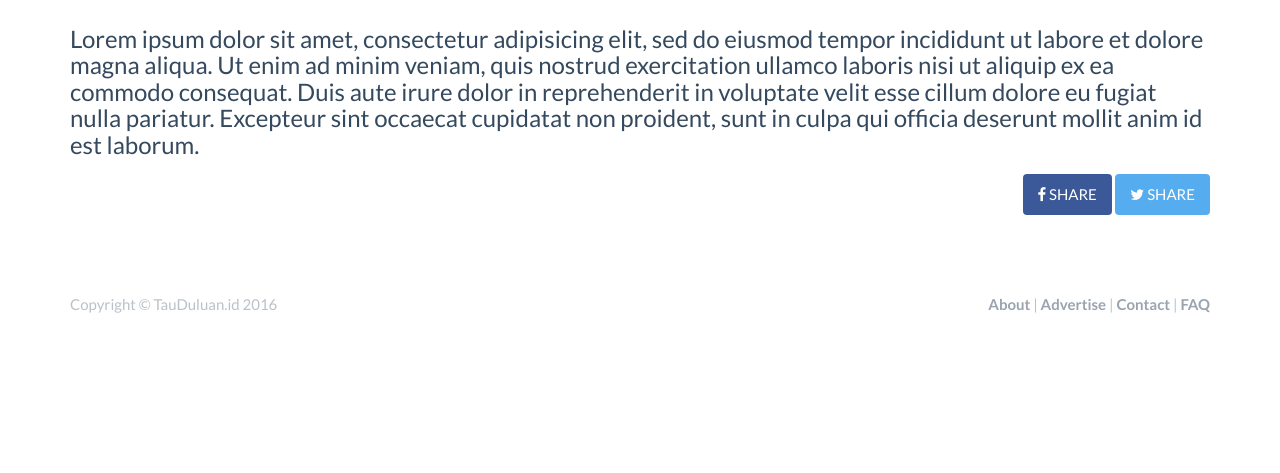
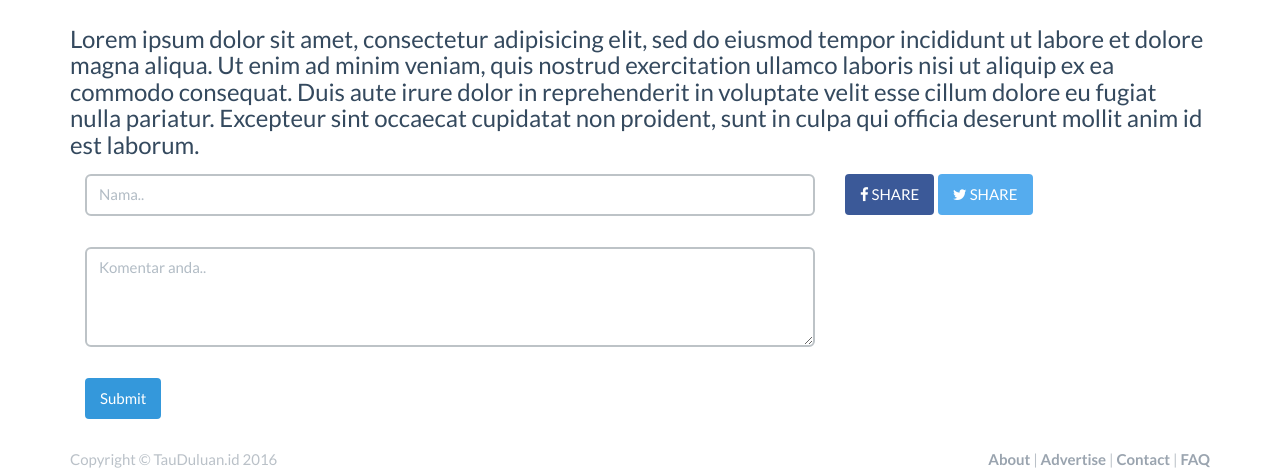
Before and after one commit to tauduluan/php, a PHP site: page /post.php in a window 1280 px wide. Shown: the part 841-1314 px from the top of the page. Before the commit the page ends 1154 px from the top, so only its background shows below. Run offline with PHP 8.4, Linux system fonts and the light colour scheme; grey boxes labelled with a size stand in for pictures from a placeholder-image service; some libraries are stand-ins or nearby versions.

Commit message:
Push comments to firebase, margin top for footer

```diff
--- a/comment.php
+++ b/comment.php
@@ -1,22 +1,21 @@
-<div id="disqus_thread"></div>
-<script>
-/**
-* RECOMMENDED CONFIGURATION VARIABLES: EDIT AND UNCOMMENT THE SECTION BELOW TO INSERT DYNAMIC VALUES FROM YOUR PLATFORM OR CMS.
-* LEARN WHY DEFINING THESE VARIABLES IS IMPORTANT: https://disqus.com/admin/universalcode/#configuration-variables
-*/
-/*
-var disqus_config = function () {
-this.page.url = PAGE_URL; // Replace PAGE_URL with your page's canonical URL variable
-this.page.identifier = PAGE_IDENTIFIER; // Replace PAGE_IDENTIFIER with your page's unique identifier variable
-};
-*/
-(function() { // DON'T EDIT BELOW THIS LINE
-var d = document, s = d.createElement('script');
+<input type="text" class="form-control" placeholder="Nama.." id="nama"><br>
+<textarea rows="8" id="komentar" placeholder="Komentar anda.." class="form-control"></textarea><br>
+<button class="btn btn-info" onclick="postComment()">Submit</button>
+<script type="text/javascript">
+  function postComment() {
+    // Firebase
+    var ref = new Firebase("https://tauduluan.firebaseio.com");
+    var comments = ref.child("comments");
 
-s.src = '//tauduluan-id.disqus.com/embed.js';
+    // Get input value
+    var nama = $('#nama').val();
+    var komentar = $('#komentar').val();
 
-s.setAttribute('data-timestamp', +new Date());
-(d.head || d.body).appendChild(s);
-})();
+    // Post data to firebase
+    comments.push().set({
+      nama: nama,
+      komentar: komentar
+    })
+  }
 </script>
-<noscript>Please enable JavaScript to view the <a href="https://disqus.com/?ref_noscript" rel="nofollow">comments powered by Disqus.</a></noscript>
+<script src="https://cdn.firebase.com/js/client/2.4.1/firebase.js" charset="utf-8"></script>
--- a/css/style.css
+++ b/css/style.css
@@ -10,6 +10,14 @@ button.twitter {
 	text-transform: uppercase;
 }
 
+.form-control {
+	/*width: 200px;*/
+}
+
+#komentar {
+	height: 100px;
+}
+
 footer {
   margin-top: 25px;
 }
--- a/footer.php
+++ b/footer.php
@@ -1,3 +1,4 @@
+<br><br><br><br><br>
 <footer>
       <div class="pull-left">
         Copyright &copy; TauDuluan.id 2016
--- a/post.php
+++ b/post.php
@@ -68,8 +68,10 @@
           esse cillum dolore eu fugiat nulla pariatur. Excepteur sint occaecat cupidatat non proident, sunt
           in culpa qui officia deserunt mollit anim id est laborum.
       </div>
-      <?php include 'comment.php'; ?>
-      <div class="pull-right">
+      <div class="col-md-8">
+        <?php include 'comment.php'; ?>
+      </div>
+      <div class="pull-right col-md-4">
         <button class="btn btn-share facebook"><i class="fa fa-facebook"></i> Share</button>
         <button class="btn btn-share twitter"><i class="fa fa-twitter"></i> Share</button>
       </div><br><br>
```
